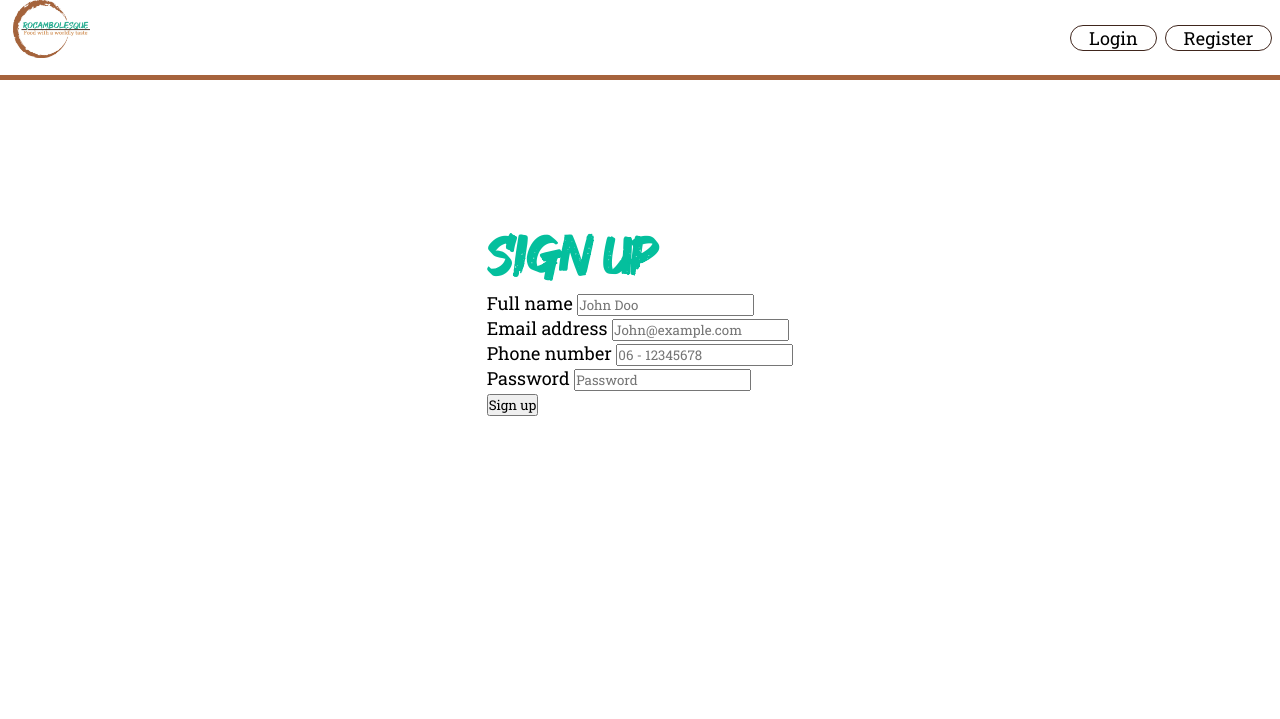
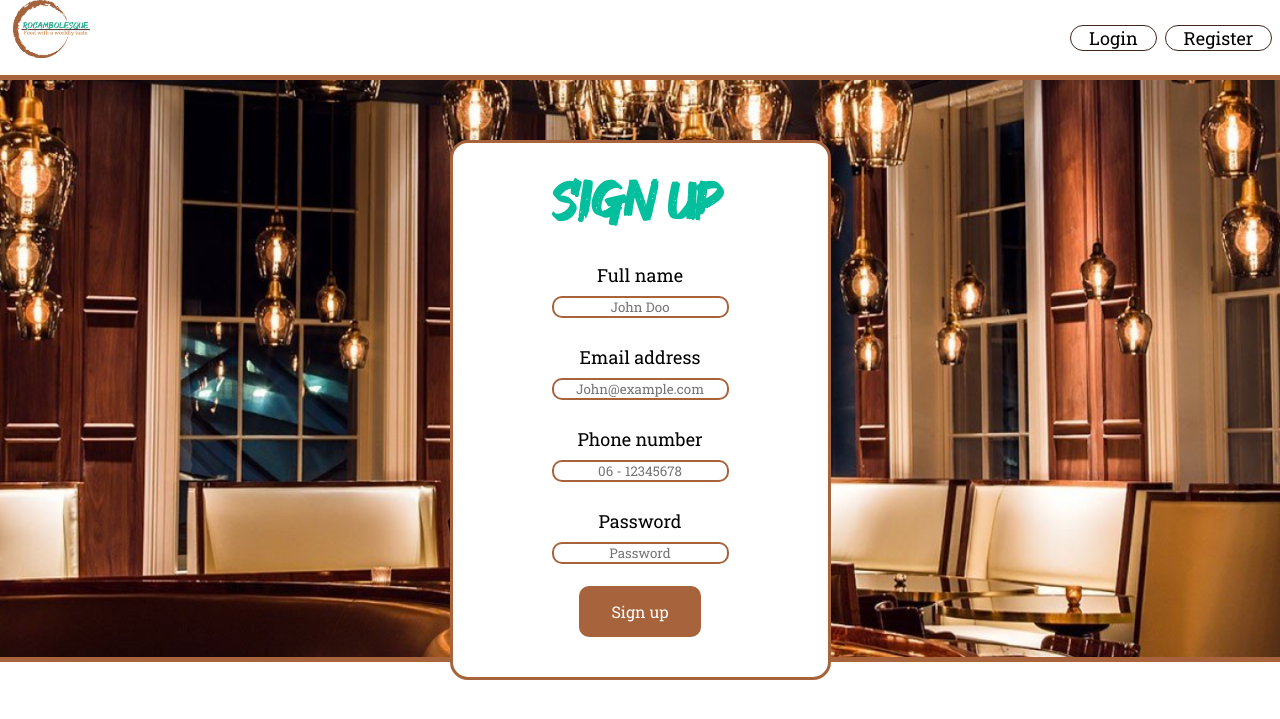
Before and after one commit to ThePope05/Rocambolesque, a PHP site: page /User/signUpPage in a window 1280 px wide. Shown: the top 719 px of the page. Run offline with PHP 8.4, Linux system fonts and the light colour scheme; style sheets or scripts are compiled from the project's sources.

Commit message:
redesigned the button on the  login page  and finished the singup page

```diff
--- a/app/views/User/signUp.php
+++ b/app/views/User/signUp.php
@@ -8,31 +8,34 @@
 
 <body>
     <?php $this->components('navbar'); ?>
-    <div class='singup'>
+    <img src="/public/img/login.png" alt="" class="loginbackground">
+    <div class="singup">
+    <div class='singup-form'>
     <form action="/user/signup" method="post">
         <h1><?= $data['title'] ?></h1>
-        <div class="singup-form">
+        <div class="singup-form-group">
             <label for="name">Full name</label>
             <input type="text" name='name' id="name" placeholder="John Doo" value="<?= $data['email']; ?>">
             <span class="invalid-feedback"><?= $data['email_err']; ?></span> <!-- <<<<This should be hidden until innerhtml is set -->
         </div>
-        <div class="singup-form">
+        <div class="singup-form-group">
             <label for="email">Email address</label>
             <input type="email" name='email' id="email" placeholder="John@example.com" value="<?= $data['email']; ?>">
             <span class="invalid-feedback"><?= $data['email_err']; ?></span> <!-- <<<<This should be hidden until innerhtml is set -->
         </div>
-        <div class="singup-form">
+        <div class="singup-form-group">
             <label for="phone_nr">Phone number</label>
             <input type="phone" name='phone_nr' id="phone_nr" placeholder="06 - 12345678" value="<?= $data['phone_nr']; ?>">
             <span class="invalid-feedback"><?= $data['password_err']; ?></span> <!-- <<<<This should be hidden until innerhtml is set -->
         </div>
-        <div class="singup-form">
+        <div class="singup-form-group">
             <label for="password">Password</label>
             <input type="password" name='password' id="password" placeholder="Password" value="<?= $data['password']; ?>">
             <span class="invalid-feedback"><?= $data['password_err']; ?></span> <!-- <<<<This should be hidden until innerhtml is set -->
+            <button type="submit" class="btn btn-primary">Sign up</button>
         </div>
-        <button type="submit" class="btn btn-primary">Sign up</button>
     </form>
+    </div>
     </div>
 </body>
 
--- a/public/scss/_Login.scss
+++ b/public/scss/_Login.scss
@@ -2,8 +2,12 @@
 
 .loginbackground{
   width: 100%;
+  border-bottom-style: solid;
+  border-color: #A6633C;
+  border-width: 5px;
 
 }
+
 
 
 .login{
@@ -48,6 +52,21 @@
                   :-moz-placeholder {
                     text-align: center;
                   }
+
+                  .btn {
+                    background-color: #A6633C;
+                    /* Green */
+                    border: none;
+                    color: white;
+                    padding: 15px 32px;
+                    text-align: center;
+                    text-decoration: none;
+                    display: inline-block;
+                    font-size: 16px;
+                    margin: 4px 2px;
+                    cursor: pointer;
+                    border-radius: 10px;
+                  }
             }
         }
 }
--- a/public/scss/_SingUp.scss
+++ b/public/scss/_SingUp.scss
@@ -1,6 +1,6 @@
 @use "Theme";
 
-.singup{
+.singup {
   background-color: white;
   border-style: solid;
   border-color: #A6633C;
@@ -8,20 +8,22 @@
   padding: 5rem;
   display: flex;
   align-items: center;
+  position: fixed;
   justify-content: space-between;
-    margin-top: 4rem;
-
-
-        &-form{
-            h1{
-                margin-left: 4rem;
+  margin-top: 10rem;
+  height: 30rem;
 
 
 
+  &-form {
+    h1 {
+      margin-left: 0.5rem;
+      margin-bottom: 1rem;
+
     }
 
-            &-group{
-                padding: 1rem;
+    &-group {
+      padding: 0.5rem;
       display: flex;
       gap: 0.5rem;
       align-items: center;
@@ -42,6 +44,21 @@
         text-align: center;
       }
 
+      .btn {
+        background-color: #A6633C;
+        /* Green */
+        border: none;
+        color: white;
+        padding: 15px 32px;
+        text-align: center;
+        text-decoration: none;
+        display: inline-block;
+        font-size: 16px;
+        margin: 4px 2px;
+        cursor: pointer;
+        border-radius: 10px;
+      }
+
     }
   }
 }
--- a/public/scss/style.scss
+++ b/public/scss/style.scss
@@ -2,4 +2,5 @@
 @use "Desktop";
 @use "Login";
 @use "Menu";
-@use "Reserving.scss";
+@use "Reserving";
+@use "SingUp";
```
Lines whose indentation alone changed are shown as unchanged.
